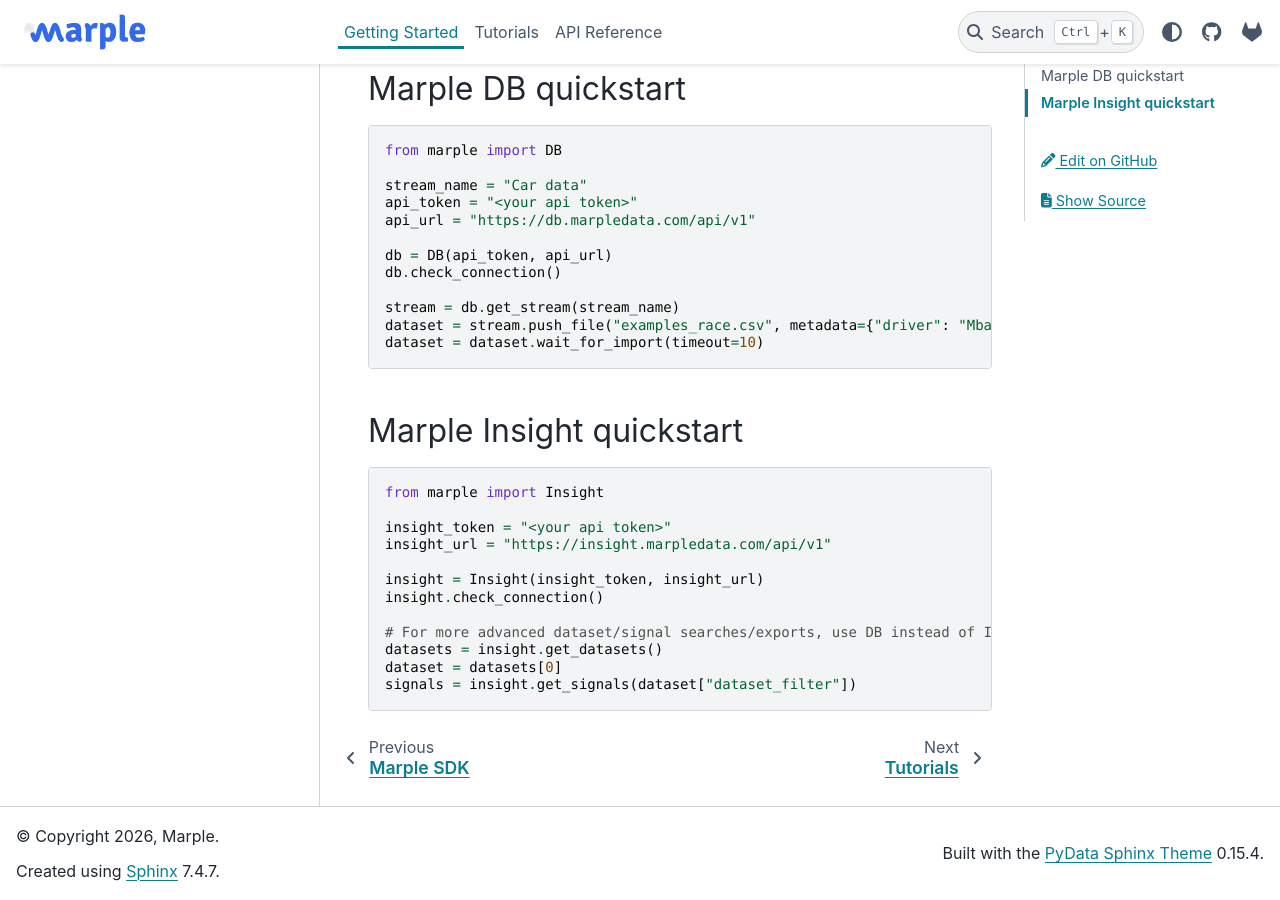
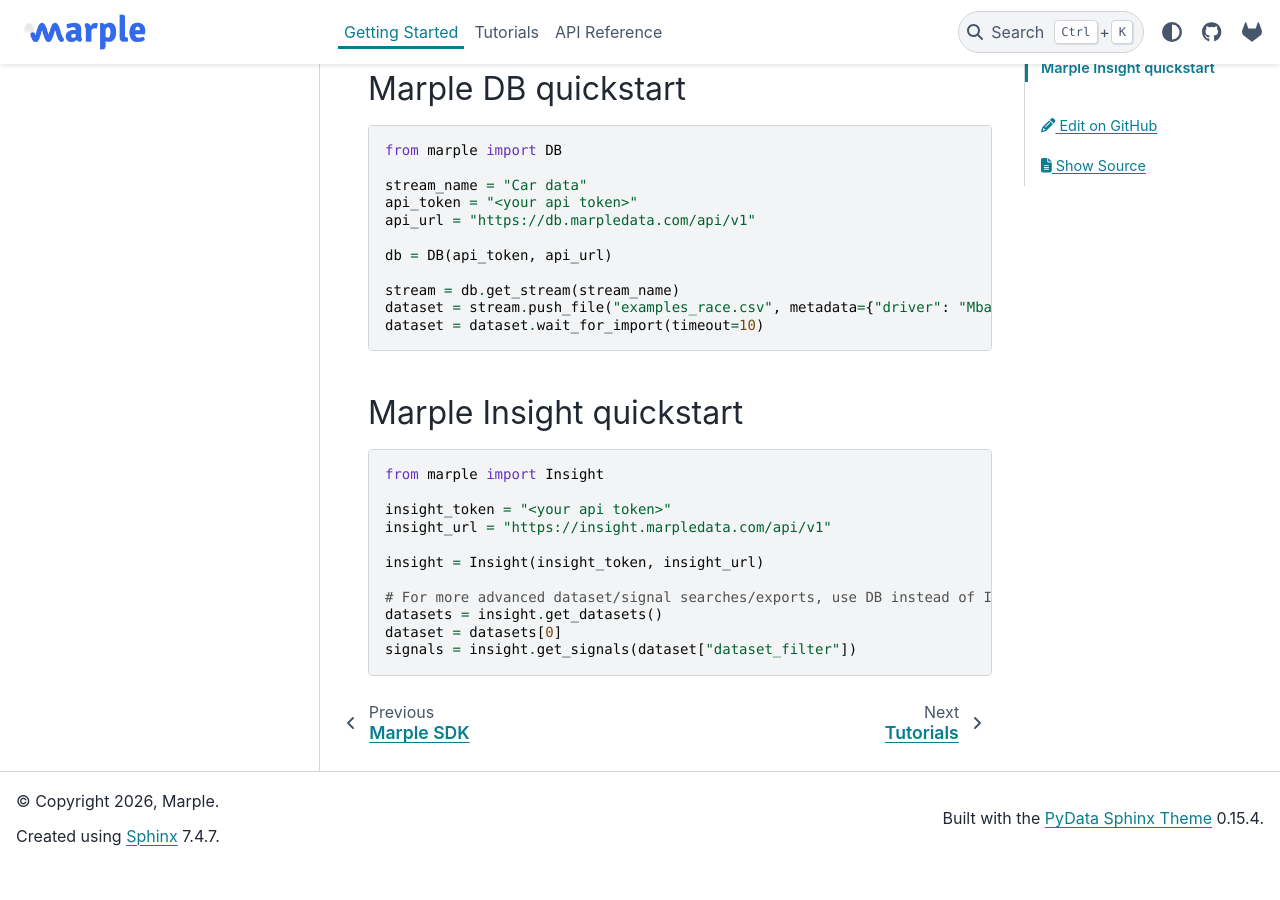
Before and after one commit to marpledata/marple-sdk, a Sphinx documentation site: the page built from python/docs/getting-started.rst, in a window 1280 px wide and 900 px high, scrolled down 524 px. Built offline with Sphinx 7.4.7 and the PyData theme 0.15.4, drawn with Linux system fonts in a browser that asks for light colours; the version number could not be read and is left out; after the commit the page ends 1389 px from its top, so only the background shows below that.

Commit message:
no need for check connection

```diff
--- a/python/docs/getting-started.rst
+++ b/python/docs/getting-started.rst
@@ -31,7 +31,6 @@
    api_url = "https://db.marpledata.com/api/v1"
 
    db = DB(api_token, api_url)
-   db.check_connection()
 
    stream = db.get_stream(stream_name)
    dataset = stream.push_file("examples_race.csv", metadata={"driver": "Mbaerto"})
@@ -48,7 +47,6 @@
    insight_url = "https://insight.marpledata.com/api/v1"
 
    insight = Insight(insight_token, insight_url)
-   insight.check_connection()
 
    # For more advanced dataset/signal searches/exports, use DB instead of Insight.
    datasets = insight.get_datasets()
```
